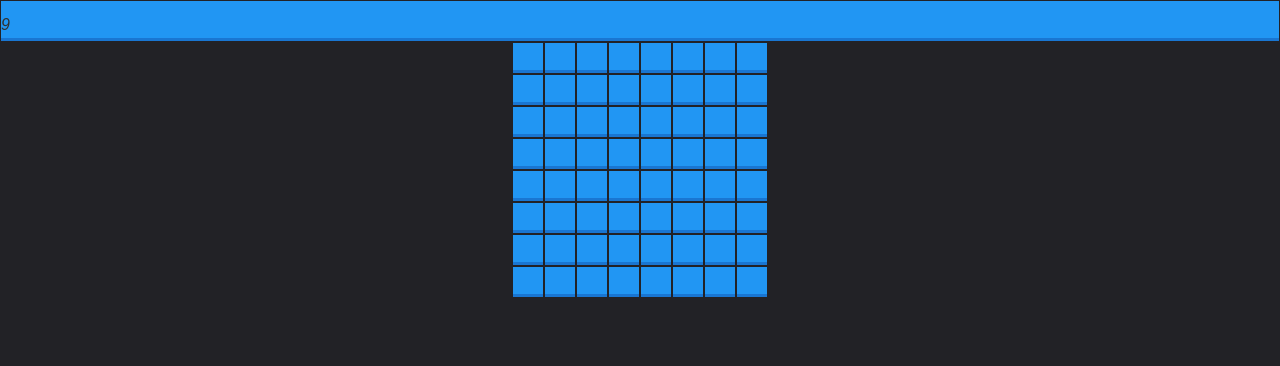
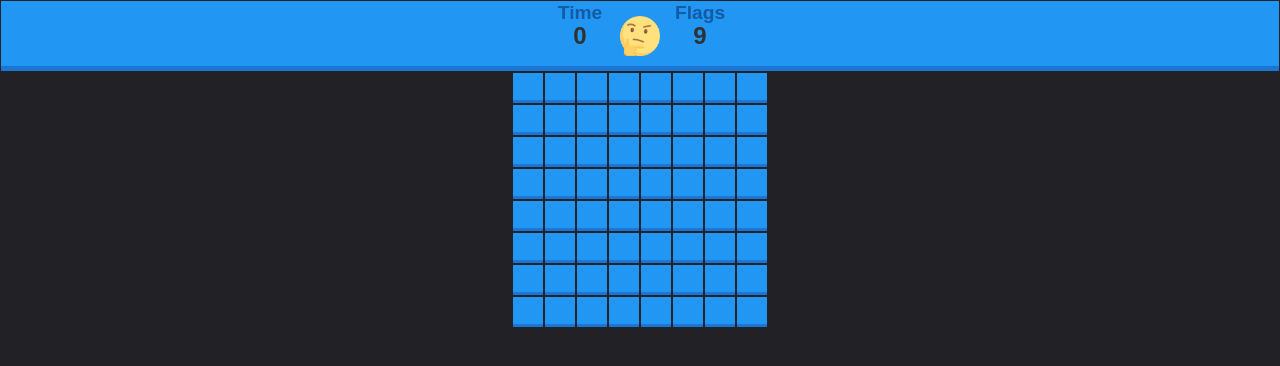
Before and after one commit to onicat/react-minesweeper, a React (Create React App) app: page / in a window 1280 px wide. Shown: the top 366 px of the page. Built offline with nearby package versions, Linux system fonts and the light colour scheme.

Commit message:
Changed PanelComponent styles

```diff
--- a/src/App.tsx
+++ b/src/App.tsx
@@ -6,7 +6,7 @@ import styled from 'styled-components';
 
 const BoardContainer = styled.div`
   width: 100%;
-  height: calc(100% - 40px);
+  height: calc(100% - 70px);
   overflow: auto;
 `;
 
--- a/src/components/PanelComponent.tsx
+++ b/src/components/PanelComponent.tsx
@@ -6,6 +6,9 @@ import { restart } from 'redux/actions'
 import { getStage, getFlagsRemaining } from 'redux/selectors';
 import Store from 'models/Store';
 import { stages } from 'logic/constants';
+import inGameImg from 'img/ingame.png'
+import losingImg from 'img/losing.png'
+import winningImg from 'img/winning.png'
 
 interface PanelComponentProps {
   stage: string;
@@ -14,14 +17,36 @@ interface PanelComponentProps {
 }
 
 const StyledPanelComponent = styled.div`
-  height: 40px;
+  height: 70px;
   background-color: #2196f3;
-  box-shadow: inset 0 -3px #1976d2;
+  box-shadow: inset 0 -5px #1976d2;
   margin: 1px;
+  display: flex;
+  justify-content: center;
+  align-items: center;
 `;
 
-const StyledRestartButton = styled.i`
-  font-size: 2em;
+const StyledRestartButton = styled.img`
+  width: 40px;
+`;
+
+const StyledCounter = styled.div<{
+  title: string
+}>`
+  width: 80px;
+  position: relative;
+  text-align: center;
+  font-size: 1.5em;
+  font-weight: bold;
+  &::before {
+    content: '${({title}) => title}';
+    position: absolute;
+    top: -20px;
+    left: 50%;
+    transform: translateX(-50%);
+    color: #135ba3;
+    font-size: 0.8em;
+  }
 `;
 
 const PanelComponent = ({
@@ -29,31 +54,32 @@ const PanelComponent = ({
   flagsRemaining,
   restart
 }: PanelComponentProps) => {
-  let restartButtonClassName = null;
+  let restartButtonImg = null;
 
   switch (stage) {
     case stages.LOSING: {
-      restartButtonClassName = 'fas fa-grimace';
+      restartButtonImg = losingImg;
       break;
     }
 
     case stages.WINNING: {
-      restartButtonClassName = 'far fa-grin-hearts';
+      restartButtonImg = winningImg;
       break;
     }
 
     default: {
-      restartButtonClassName = 'fas fa-grin-beam';
+      restartButtonImg = inGameImg;
     }
   }
 
   return (
     <StyledPanelComponent>
+      <StyledCounter title='Time'>0</StyledCounter>
       <StyledRestartButton
         onClick={() => restart()}
-        className={restartButtonClassName}
+        src={restartButtonImg}
       />
-      <i>{flagsRemaining}</i>
+      <StyledCounter title='Flags'>{flagsRemaining}</StyledCounter>
     </StyledPanelComponent>
   )
 };
```
